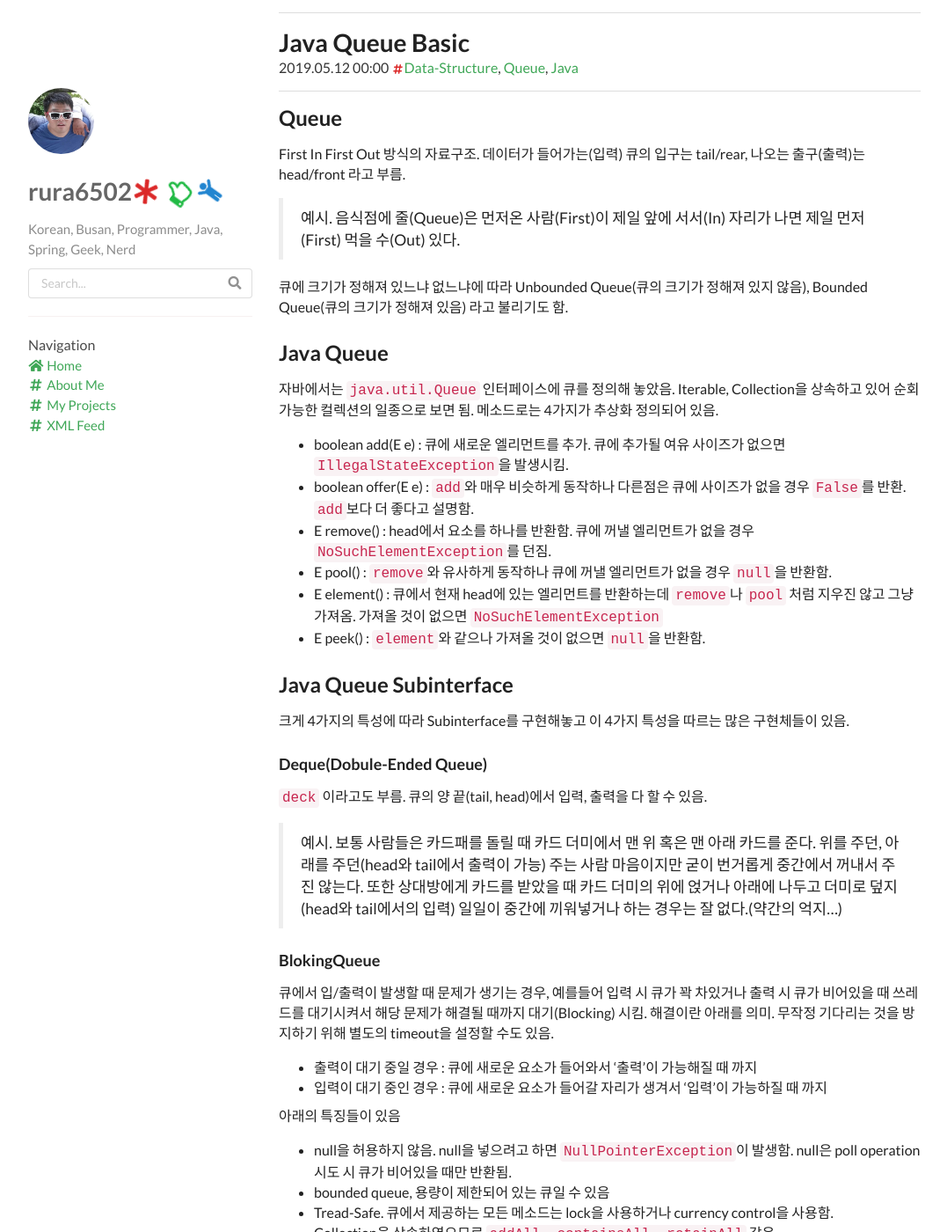
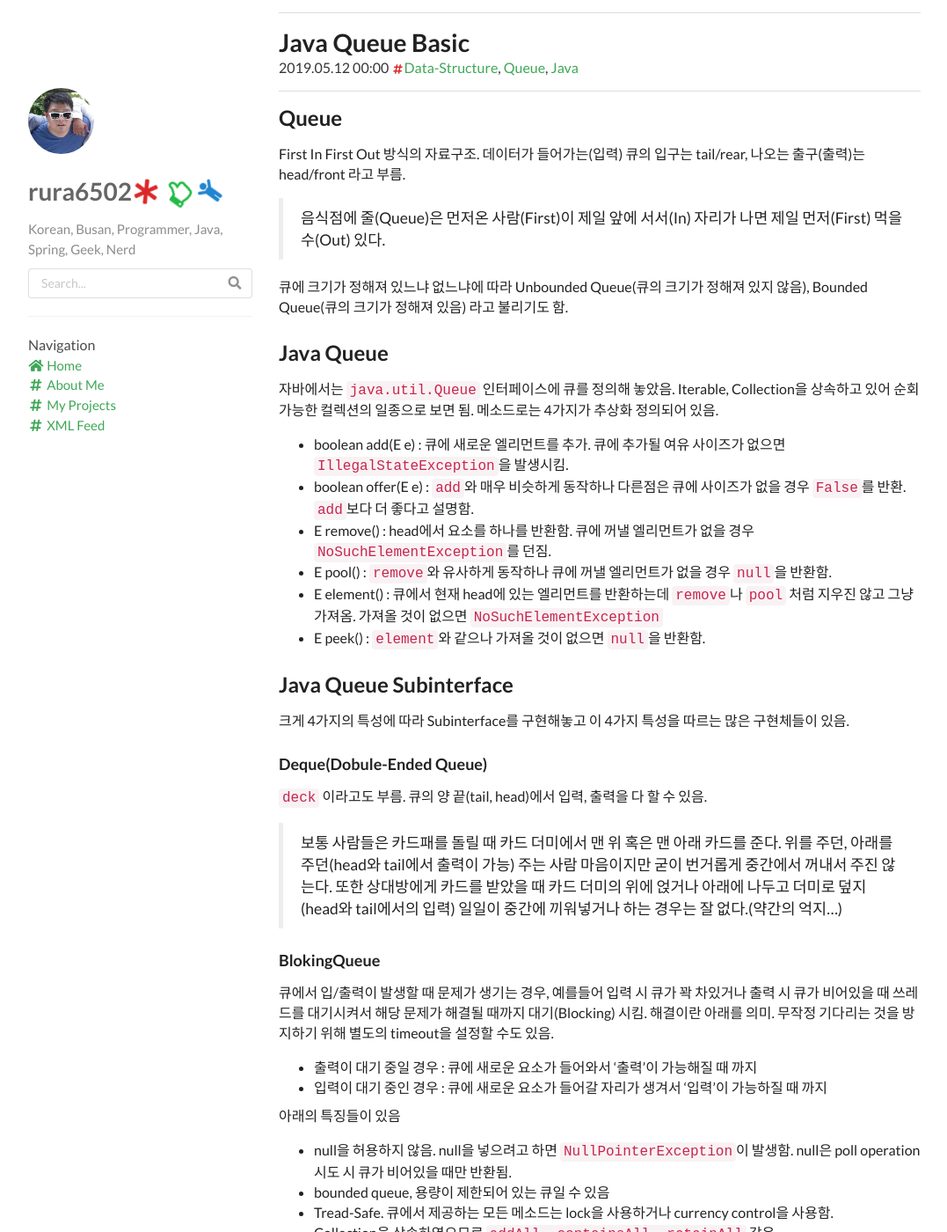
Before and after one commit to rura6502/rura6502.github.io, a Jekyll site: the page built from _posts/2019-05-12-Java-Queue-Basic.md, in a window 1280 px wide and 1400 px high. Shown: the whole window at 88% size, without its empty margins (53-1130 px from the left). Built offline with Jekyll 4.4.1, drawn with Linux system fonts in a browser that asks for light colours; nearby versions of some CDN libraries; comment, search, counter and statistics services are not loaded.

Commit message:
_posts/2019-05-12-Java-Queue-Basic.md updated from https://stackedit.io/

````diff
--- a/_posts/2019-05-12-Java-Queue-Basic.md
+++ b/_posts/2019-05-12-Java-Queue-Basic.md
@@ -9,7 +9,7 @@ categories: [Data-Structure, Queue, Java]
 
 First In First Out 방식의 자료구조. 데이터가 들어가는(입력) 큐의 입구는 tail/rear, 나오는 출구(출력)는 head/front 라고 부름.
 
-> 예시. 음식점에 줄(Queue)은 먼저온 사람(First)이 제일 앞에 서서(In) 자리가 나면 제일 먼저(First) 먹을 수(Out) 있다.
+> 음식점에 줄(Queue)은 먼저온 사람(First)이 제일 앞에 서서(In) 자리가 나면 제일 먼저(First) 먹을 수(Out) 있다.
 
 큐에 크기가 정해져 있느냐 없느냐에 따라 Unbounded Queue(큐의 크기가 정해져 있지 않음), Bounded Queue(큐의 크기가 정해져 있음) 라고 불리기도 함.
 
@@ -32,7 +32,7 @@ First In First Out 방식의 자료구조. 데이터가 들어가는(입력) 큐
 
 ```deck``` 이라고도 부름. 큐의 양 끝(tail, head)에서 입력, 출력을 다 할 수 있음.
 
-> 예시. 보통 사람들은 카드패를 돌릴 때 카드 더미에서 맨 위 혹은 맨 아래 카드를 준다. 위를 주던, 아래를 주던(head와 tail에서 출력이 가능) 주는 사람 마음이지만 굳이 번거롭게 중간에서 꺼내서 주진 않는다. 또한 상대방에게 카드를 받았을 때 카드 더미의 위에 얹거나 아래에 나두고 더미로 덮지(head와 tail에서의 입력) 일일이 중간에 끼워넣거나 하는 경우는 잘 없다.(약간의 억지...)
+> 보통 사람들은 카드패를 돌릴 때 카드 더미에서 맨 위 혹은 맨 아래 카드를 준다. 위를 주던, 아래를 주던(head와 tail에서 출력이 가능) 주는 사람 마음이지만 굳이 번거롭게 중간에서 꺼내서 주진 않는다. 또한 상대방에게 카드를 받았을 때 카드 더미의 위에 얹거나 아래에 나두고 더미로 덮지(head와 tail에서의 입력) 일일이 중간에 끼워넣거나 하는 경우는 잘 없다.(약간의 억지...)
 
 ### BlokingQueue
 
````
Also changed, not shown: other parts of _posts/2019-05-12-Java-Queue-Basic.md (+1 -1 lines).
